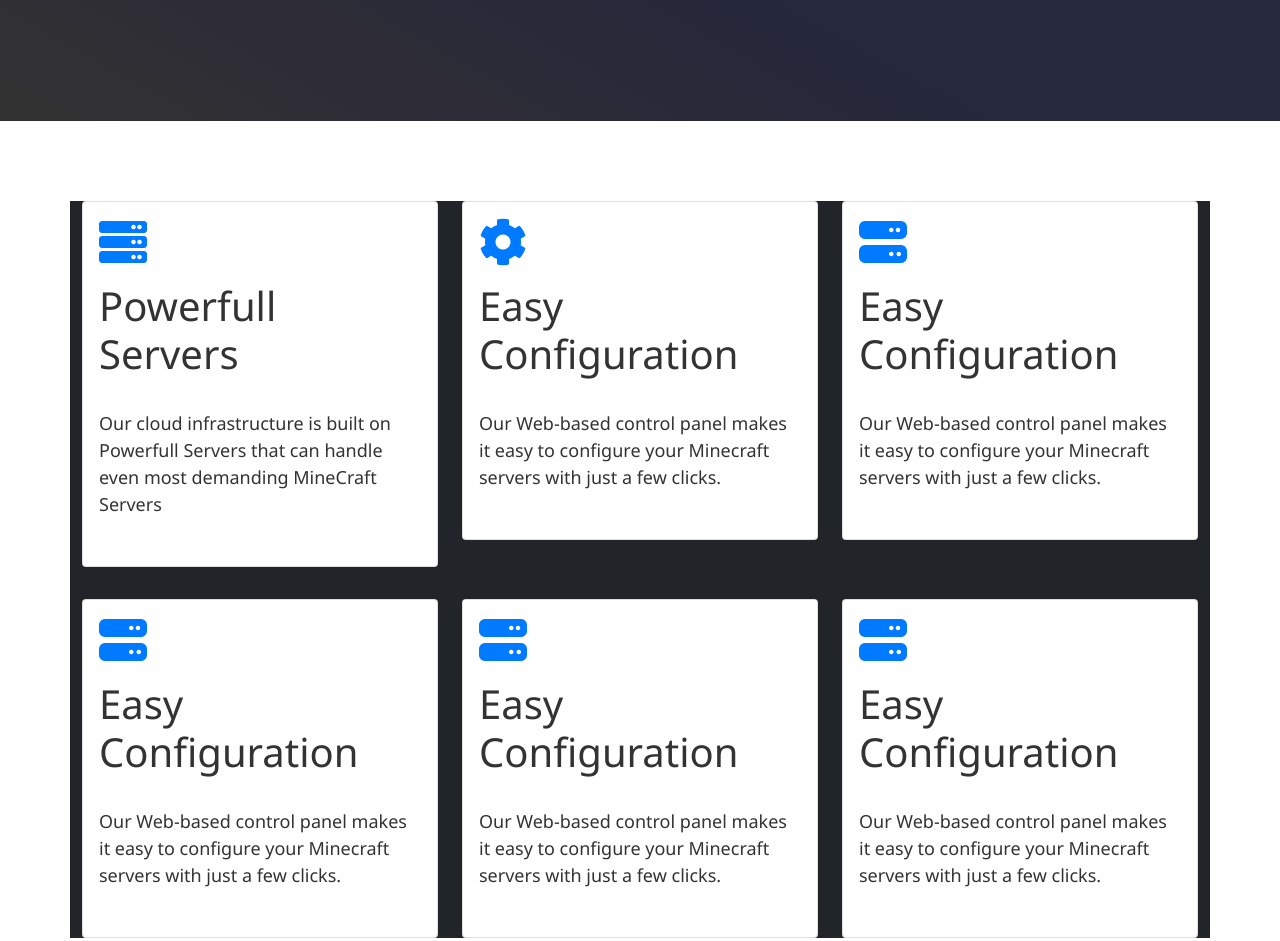
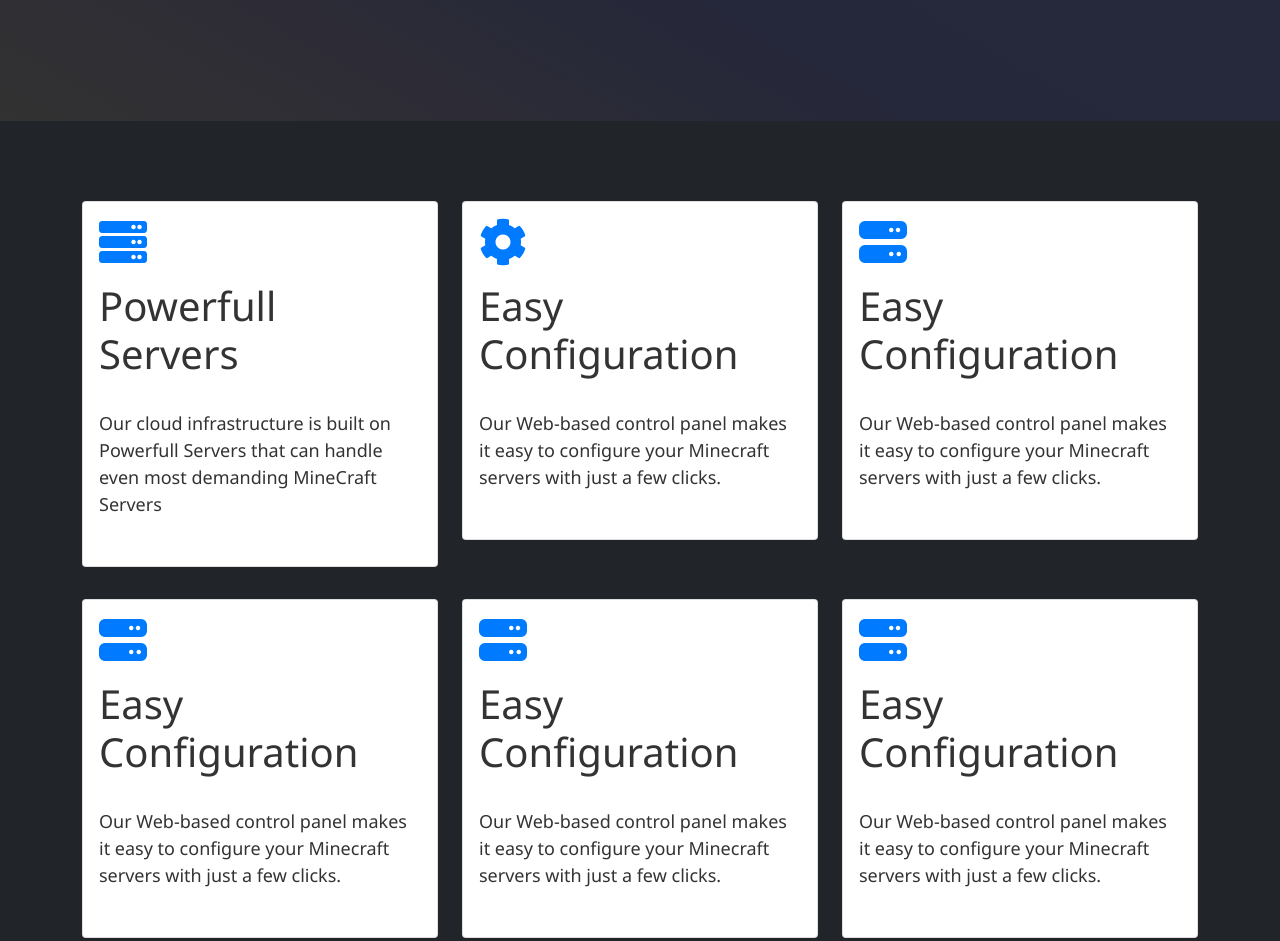
Before and after one commit to Ptero-Cloud/ptero-cloud.github.io, a plain HTML site: page index.html in a window 1280 px wide. Shown: the part 680-1621 px from the top of the page. Drawn offline with nearby package versions, Linux system fonts and the light colour scheme.

Commit message:
Update index.html

```diff
--- a/index.html
+++ b/index.html
@@ -113,7 +113,7 @@
         </div>
     </header>
     <main>
-        <section class="features">
+        <section class="features bg-dark">
             <div class="container bg-dark">
                 <div class="row">
                     <div class="col-md-4">
```
